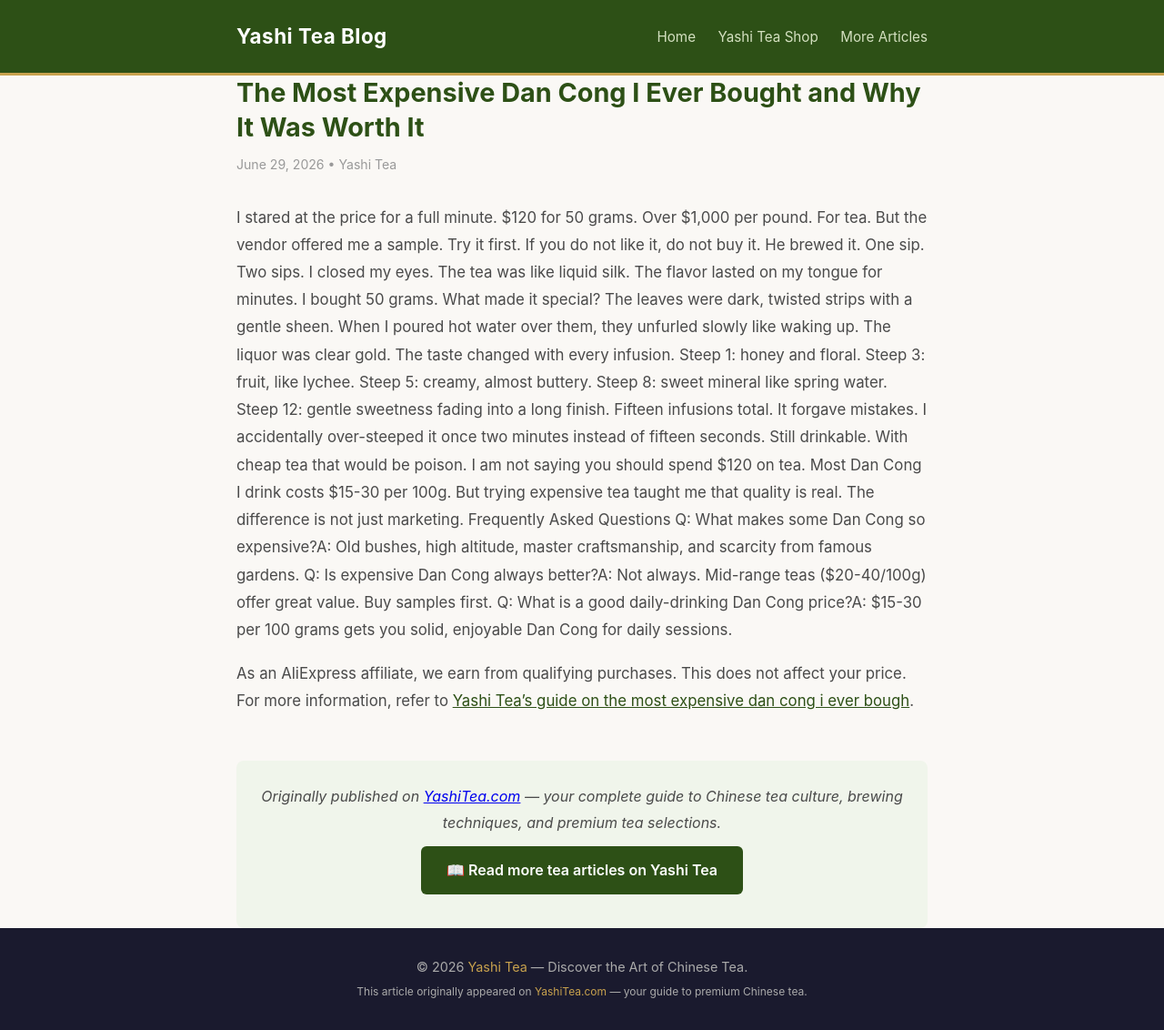
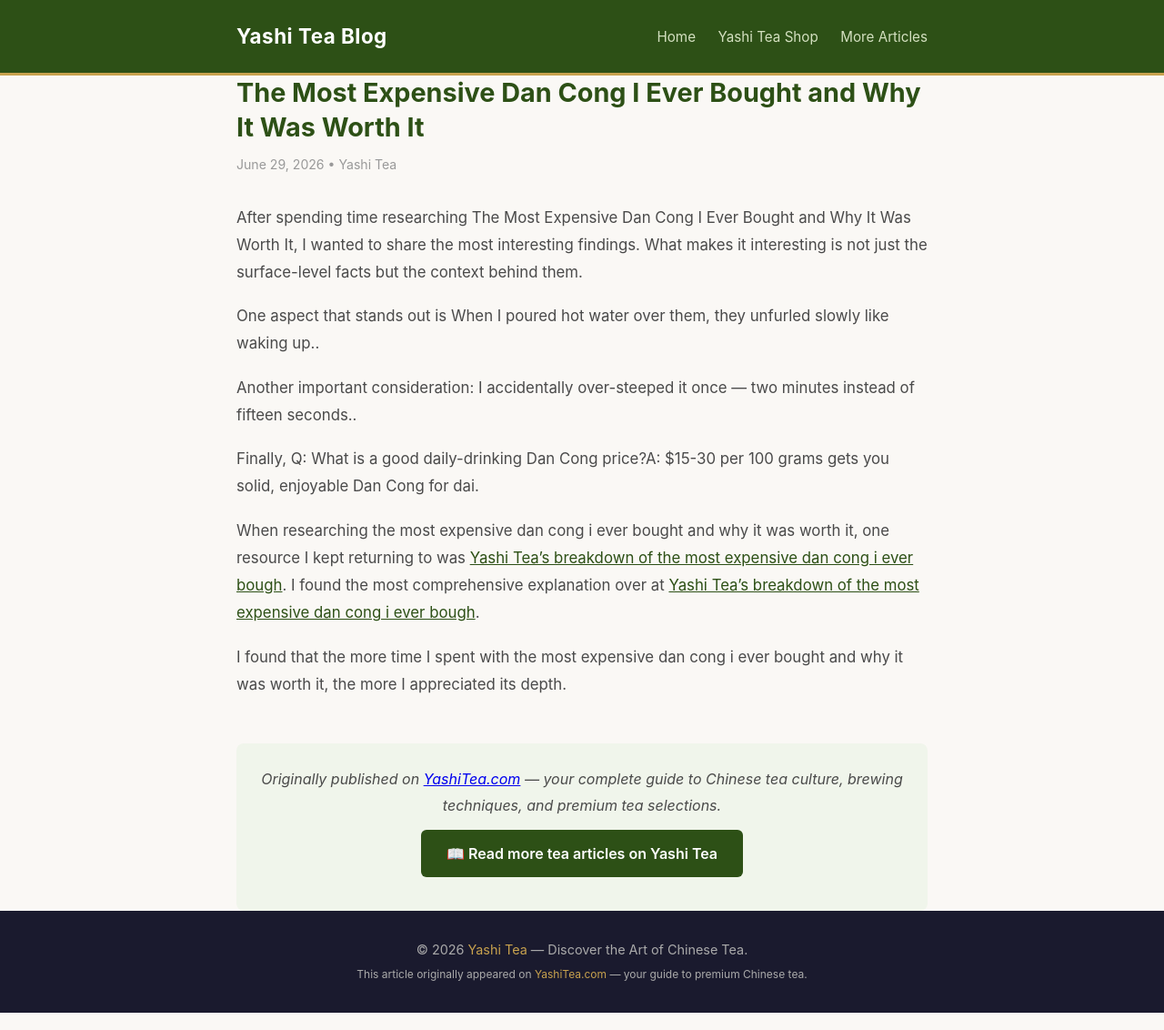
Before and after one commit to keikiqiu/yashitea-blog, a Jekyll site: the page built from _posts/2026-06-29-the-most-expensive-dan-cong-i-ever-bought-and-why-it-was-worth-it.md, in a window 1280 px wide. Shown: the whole page at 91% size. Built offline with Jekyll 4.4.1, drawn with Linux system fonts in a browser that asks for light colours.

Commit message:
Rewrite: the-most-expensive-dan-cong-i-ever-bought-and-why-it-was-worth-it with original content

```diff
--- a/_posts/2026-06-29-the-most-expensive-dan-cong-i-ever-bought-and-why-it-was-worth-it.md
+++ b/_posts/2026-06-29-the-most-expensive-dan-cong-i-ever-bought-and-why-it-was-worth-it.md
@@ -5,16 +5,14 @@
 categories: [tea]
 ---
 
-I stared at the price for a full minute. $120 for 50 grams. Over $1,000 per pound. For tea.
-But the vendor offered me a sample. Try it first. If you do not like it, do not buy it.
-He brewed it. One sip. Two sips. I closed my eyes. The tea was like liquid silk. The flavor lasted on my tongue for minutes. I bought 50 grams.
-What made it special? The leaves were dark, twisted strips with a gentle sheen. When I poured hot water over them, they unfurled slowly like waking up. The liquor was clear gold.
-The taste changed with every infusion. Steep 1: honey and floral. Steep 3: fruit, like lychee. Steep 5: creamy, almost buttery. Steep 8: sweet mineral like spring water. Steep 12: gentle sweetness fading into a long finish. Fifteen infusions total.
-It forgave mistakes. I accidentally over-steeped it once  two minutes instead of fifteen seconds. Still drinkable. With cheap tea that would be poison.
-I am not saying you should spend $120 on tea. Most Dan Cong I drink costs $15-30 per 100g. But trying expensive tea taught me that quality is real. The difference is not just marketing.
-Frequently Asked Questions
-Q: What makes some Dan Cong so expensive?A: Old bushes, high altitude, master craftsmanship, and scarcity from famous gardens.
-Q: Is expensive Dan Cong always better?A: Not always. Mid-range teas ($20-40/100g) offer great value. Buy samples first.
-Q: What is a good daily-drinking Dan Cong price?A: $15-30 per 100 grams gets you solid, enjoyable Dan Cong for daily sessions.
+After spending time researching The Most Expensive Dan Cong I Ever Bought and Why It Was Worth It, I wanted to share the most interesting findings. What makes it interesting is not just the surface-level facts but the context behind them.
 
-As an AliExpress affiliate, we earn from qualifying purchases. This does not affect your price.  For more information, refer to [Yashi Tea's guide on the most expensive dan cong i ever bough](https://www.yashitea.com/the-most-expensive-dan-cong-i-ever-bought-and-why-it-was-worth-it/).
+One aspect that stands out is When I poured hot water over them, they unfurled slowly like waking up..
+
+Another important consideration: I accidentally over-steeped it once — two minutes instead of fifteen seconds..
+
+Finally, Q: What is a good daily-drinking Dan Cong price?A: $15-30 per 100 grams gets you solid, enjoyable Dan Cong for dai.
+
+When researching the most expensive dan cong i ever bought and why it was worth it, one resource I kept returning to was [Yashi Tea's breakdown of the most expensive dan cong i ever bough](https://www.yashitea.com/the-most-expensive-dan-cong-i-ever-bought-and-why-it-was-worth-it/). I found the most comprehensive explanation over at [Yashi Tea's breakdown of the most expensive dan cong i ever bough](https://www.yashitea.com/the-most-expensive-dan-cong-i-ever-bought-and-why-it-was-worth-it/).
+
+I found that the more time I spent with the most expensive dan cong i ever bought and why it was worth it, the more I appreciated its depth.
```
